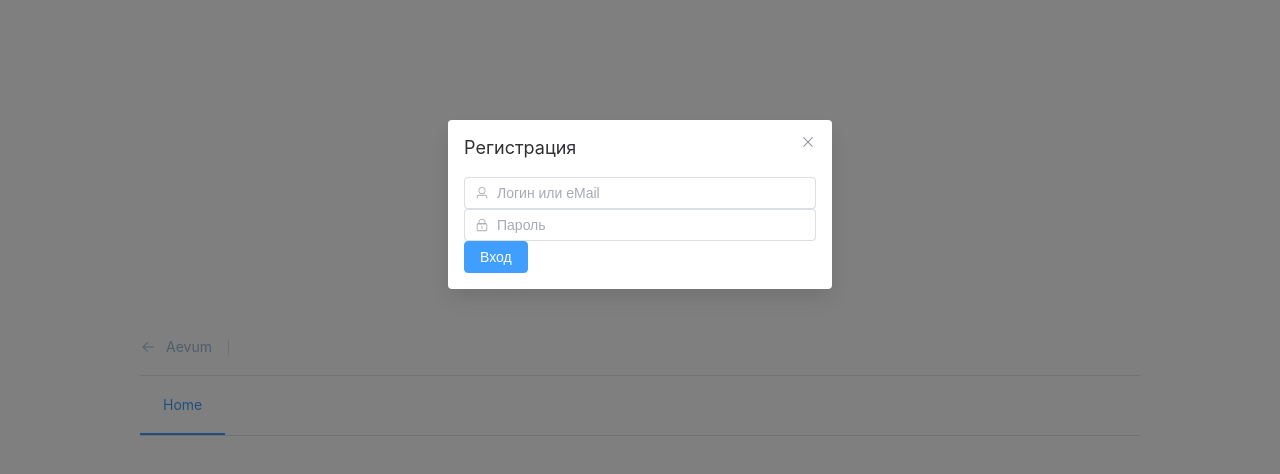
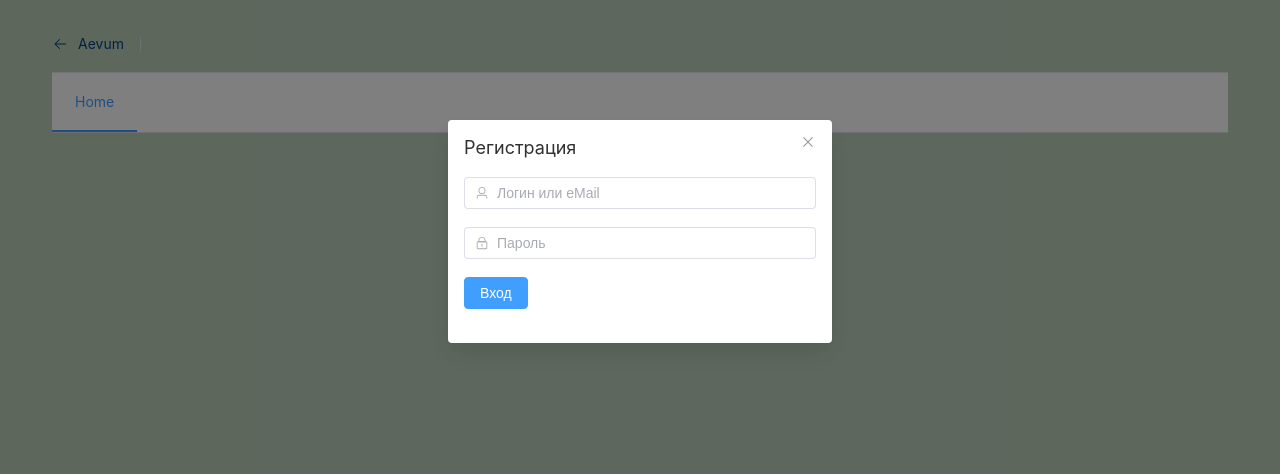
Before and after one commit to VVIkon/Aevum, a Vue app: page /login in a window 1280 px wide. Shown: the top 474 px of the page. Built offline with nearby package versions, Linux system fonts and the light colour scheme.

Commit message:
aevum.19

```diff
--- a/package.json
+++ b/package.json
@@ -45,7 +45,9 @@
     "npm": "^11.3.0",
     "npm-run-all2": "^7.0.2",
     "prettier": "3.5.3",
+    "sass": "^1.89.2",
     "sass-embedded": "^1.88.0",
+    "sass-loader": "^16.0.5",
     "typescript": "~5.8.0",
     "vite": "^6.2.4",
     "vite-plugin-vue-devtools": "^7.7.2",
--- a/src/App.vue
+++ b/src/App.vue
@@ -9,7 +9,7 @@ import MainHeader from '@/module/MainHeader.vue';
     <div class="common-layout">
       <el-container>
         <el-header>
-          <div class="wrapper2">
+          <div class="header-wrapper">
             <MainHeader msg="Aevum" desc="Aevum - messanger prototype" />
           </div>
         </el-header>
@@ -22,8 +22,12 @@ import MainHeader from '@/module/MainHeader.vue';
 
 </template>
 
-<style scoped>
+<style lang="scss" scoped>
 .el-main {
-  margin-top:30px;
+  margin-top:0px;
+}
+
+.el-header {
+  margin-bottom: 50px;
 }
 </style>
--- a/src/assets/main.css
+++ /dev/null
@@ -1,36 +0,0 @@
-@import './base.css';
-
-#app {
-  max-width: 1280px;
-  margin: 0 auto;
-  padding: 2rem;
-  font-weight: normal;
-}
-
-a,
-.green {
-  text-decoration: none;
-  color: hsla(160, 100%, 37%, 1);
-  transition: 0.4s;
-  padding: 3px;
-}
-
-@media (hover: hover) {
-  a:hover {
-    background-color: hsla(160, 100%, 37%, 0.2);
-  }
-}
-
-@media (min-width: 1024px) {
-  body {
-    display: flex;
-    place-items: center;
-  }
-
-  #app {
-    display: flex ;
-    grid-template-columns: 1fr 1fr;
-    padding: 0 2rem;
-
-  }
-}
--- a/src/assets/base.css
+++ b/src/assets/scss/_dinamicVars.scss
@@ -24,7 +24,7 @@
 /* semantic color variables for this project */
 :root {
   --color-background: var(--vt-c-white);
-  --color-background-soft: var(--vt-c-white-soft);
+  --color-background-soft: var(--vt-c-whit e-soft);
   --color-background-mute: var(--vt-c-white-mute);
 
   --color-border: var(--vt-c-divider-light-2);
@@ -49,41 +49,3 @@
     --color-text: var(--vt-c-text-dark-2);
   }
 }
-
-*,
-*::before,
-*::after {
-  box-sizing: border-box;
-  margin: 0;
-  font-weight: normal;
-}
-
-body {
-  min-height: 100vh;
-  color: var(--color-text);
-  background: var(--color-background);
-  transition:
-    color 0.5s,
-    background-color 0.5s;
-  line-height: 1.6;
-  font-family:
-    Inter,
-    -apple-system,
-    BlinkMacSystemFont,
-    'Segoe UI',
-    Roboto,
-    Oxygen,
-    Ubuntu,
-    Cantarell,
-    'Fira Sans',
-    'Droid Sans',
-    'Helvetica Neue',
-    sans-serif;
-  font-size: 15px;
-  text-rendering: optimizeLegibility;
-  -webkit-font-smoothing: antialiased;
-  -moz-osx-font-smoothing: grayscale;
-}
-main {
-  min-width: 125vh;
-}
--- /dev/null
+++ b/src/assets/scss/_variables.scss
@@ -0,0 +1,6 @@
+$body-color: #044385;;
+$background-color: #bbcfba;
+$text-color: #333333;
+$primary-color: #6ec59e;
+$left-panel-color: #d8ede4;;
+$right-panel-color: #d8ede4;;
--- /dev/null
+++ b/src/assets/scss/main.scss
@@ -0,0 +1,76 @@
+// @import './base.css';
+@use './variables' as *;
+@use './dinamicVars' as *;
+
+*,
+*::before,
+*::after {
+  box-sizing: border-box;
+  margin: 0;
+  font-weight: normal;
+}
+
+body {
+  min-height: 100vh;
+  color: $body-color;
+  background: $background-color;
+  transition:
+    color 0.5s,
+    background-color 0.5s;
+  line-height: 1.6;
+  font-family:
+    Inter,
+    -apple-system,
+    BlinkMacSystemFont,
+    'Segoe UI',
+    Roboto,
+    Oxygen,
+    Ubuntu,
+    Cantarell,
+    'Fira Sans',
+    'Droid Sans',
+    'Helvetica Neue',
+    sans-serif;
+  font-size: 15px;
+  text-rendering: optimizeLegibility;
+  -webkit-font-smoothing: antialiased;
+  -moz-osx-font-smoothing: grayscale;
+}
+main {
+  min-width: 45vw;
+}
+
+#app {
+  max-width: 1280px;
+  margin: 0 auto;
+  padding: 2rem;
+  font-weight: normal;
+}
+
+a,
+.green {
+  text-decoration: none;
+  color: hsla(160, 100%, 37%, 1);
+  transition: 0.4s;
+  padding: 3px;
+}
+
+@media (hover: hover) {
+  a:hover {
+    background-color: hsla(160, 100%, 37%, 0.2);
+  }
+}
+
+// @media (min-width: 1024px) {
+//   body {
+//     display: flex;
+//     place-items: center;
+//   }
+
+//   #app {
+//     display: flex ;
+//     grid-template-columns: 1fr 1fr;
+//     padding: 0 2rem;
+
+//   }
+// }
--- a/src/main.ts
+++ b/src/main.ts
@@ -2,7 +2,7 @@
 
 import { createApp } from 'vue'
 import { createPinia } from 'pinia'
-import '@/assets/main.css'
+import '@/assets/scss/main.scss'
 import ElementPlus from 'element-plus'
 import 'element-plus/dist/index.css'
 import ru from 'element-plus/es/locale/lang/ru'
--- a/src/module/AuthLogin.vue
+++ b/src/module/AuthLogin.vue
@@ -137,7 +137,6 @@ onMounted(() => {
       overflow: hidden;
       border-color: #454545;
 
-
       .forget-password {
         width: 100%;
         margin-top: 40px;
--- a/src/module/messendo/pages/MesSendo.vue
+++ b/src/module/messendo/pages/MesSendo.vue
@@ -8,6 +8,9 @@ const { getAuthUser, messages, messageInput, connectionStatus, connect, send, di
 
 const sendMessage = () => {
   if (send()) messageInput.value = ''
+}
+const selectUser = (id: number) => {
+  console.log('>>> userId=', id);
 }
 
 onMounted(() => {
@@ -28,8 +31,14 @@ onBeforeUnmount(() => {
         </div>
         <div class="panel-content">
           <el-scrollbar>
-            <div class="scroll-content">
-              <p v-for="item in 20" :key="'left-' + item">Left panel item {{ item }}</p>
+            <div class="scroll-user">
+              <div class="user-group" v-for="item in 20" :key="'left-' + item">
+                <div class="user-wraper">
+                  <div class="user-name" @click="selectUser(item)">
+                    Left panel item {{ item }}
+                  </div>
+                </div>
+              </div>
             </div>
           </el-scrollbar>
         </div>
@@ -39,7 +48,7 @@ onBeforeUnmount(() => {
          <span class="connection-status">Статус соединения: {{ connectionStatus }}</span>
         </div>
         <div class="panel-content">
-          <div class="scroll-box">
+          <div class="scroll-msg">
             <el-scrollbar>
               <div v-for="(message, index) in messages" :key="index">
                 <div v-if="message.event === 'sendMessage'" class="msg right-msg">
@@ -64,48 +73,68 @@ onBeforeUnmount(() => {
   </div>
 </template>
 
-<style>
+<style lang="scss" scoped>
 .messendo-container {
   display: block;
   width: 100%;
   /* height: 80vh; */
-  /* gap: 20px; */
+  gap: 20px;
+
+  .messendo-form {
+    display: flex;
+
+    .panel {
+      display: flex;
+      color: $text-color;
+      background-color: $background-color;
+      border: 1px;
+      border-style: solid;
+      border-radius: 4px;
+      border-color: #dcdfe6;
+      padding: 10px;
+      flex-direction: column;
+    }
+    .left-panel {
+      display: flex;
+      width: 300px;
+      background-color: $left-panel-color;
     }
 
-.panel {
-  /* flex: 1; */
-  background-color: white;
-  border-radius: 4px;
-  border-color: black;
-  box-shadow: 0 2px 12px 0 rgba(0, 0, 0, 0.1);
-  padding: 20px;
+    .right-panel {
       display: flex;
-  flex-direction: column;
+      width: 100%;
+      background-color: $left-panel-color;
     }
 
     .panel-header {
       margin-bottom: 20px;
       font-size: 18px;
       font-weight: bold;
+
+
     }
-
+  }
+}
+.connection-status {
+  display: inline;
+  text-align: right;
+  color: black;
+  margin-right: 5px;
+}
     .panel-content {
       flex: 1;
       overflow: hidden;
+
+      .scroll-user {
+        padding: 10px;
+        height: 50vh;
       }
 
-.scroll-content {
-  padding: 10px;
-}
-
-.messendo-form {
-  display: flex;
-}
-.scroll-box {
-  height: 74vh;
+      .scroll-msg {
+        height: 50vh;
         border: 1px solid #dcdfe6;
         border-radius: 4px;
-}
+
         .msg {
           font-size: 11px;
         }
@@ -123,32 +152,28 @@ onBeforeUnmount(() => {
           text-align: center;
           color: red;
         }
-.connection-status {
-  display: inline;
-  text-align: right;
-  color: black;
-  margin-right: 5px;
-}
-.left-panel {
-  display: flex;
-  width: 300px;
       }
 
-.right-panel {
-  display: flex;
-  width: 100%;
-}
       .input-group{
-  margin-top: 5px;;
-}
+        margin-top: 5px;
+
         .send-btn {
           position: relative;
-  width: 65px;
-  margin-left: 5px;
+          width: 19%;
+          margin-left: 3px;
           height: 50px;
           z-index: 1;
         }
         .input-msg {
-  width: 90%;
+          width: 80%;
         }
+      }
+    }
+.user-name{
+  cursor: pointer;
+}
+
+
+
+
 </style>
--- a/vite.config.ts
+++ b/vite.config.ts
@@ -10,13 +10,13 @@ export default defineConfig({
     vue(),
     vueDevTools(),
   ],
-  // css: {
-  //   preprocessorOptions: {
-  //     scss: {
-  //       additionalData: `@import "@/assets/main.css";` // Если используете SCSS
-  //     }
-  //   }
-  // },
+  css: {
+    preprocessorOptions: {
+      scss: {
+        additionalData: `@use "@/assets/scss/variables.scss" as *;`
+      }
+    }
+  },
   resolve: {
     alias: {
       '@': fileURLToPath(new URL('./src', import.meta.url))
```
Also changed, not shown: 2 other files (tests, documents, lock files or other folders). Lines whose indentation alone changed are shown as unchanged.
